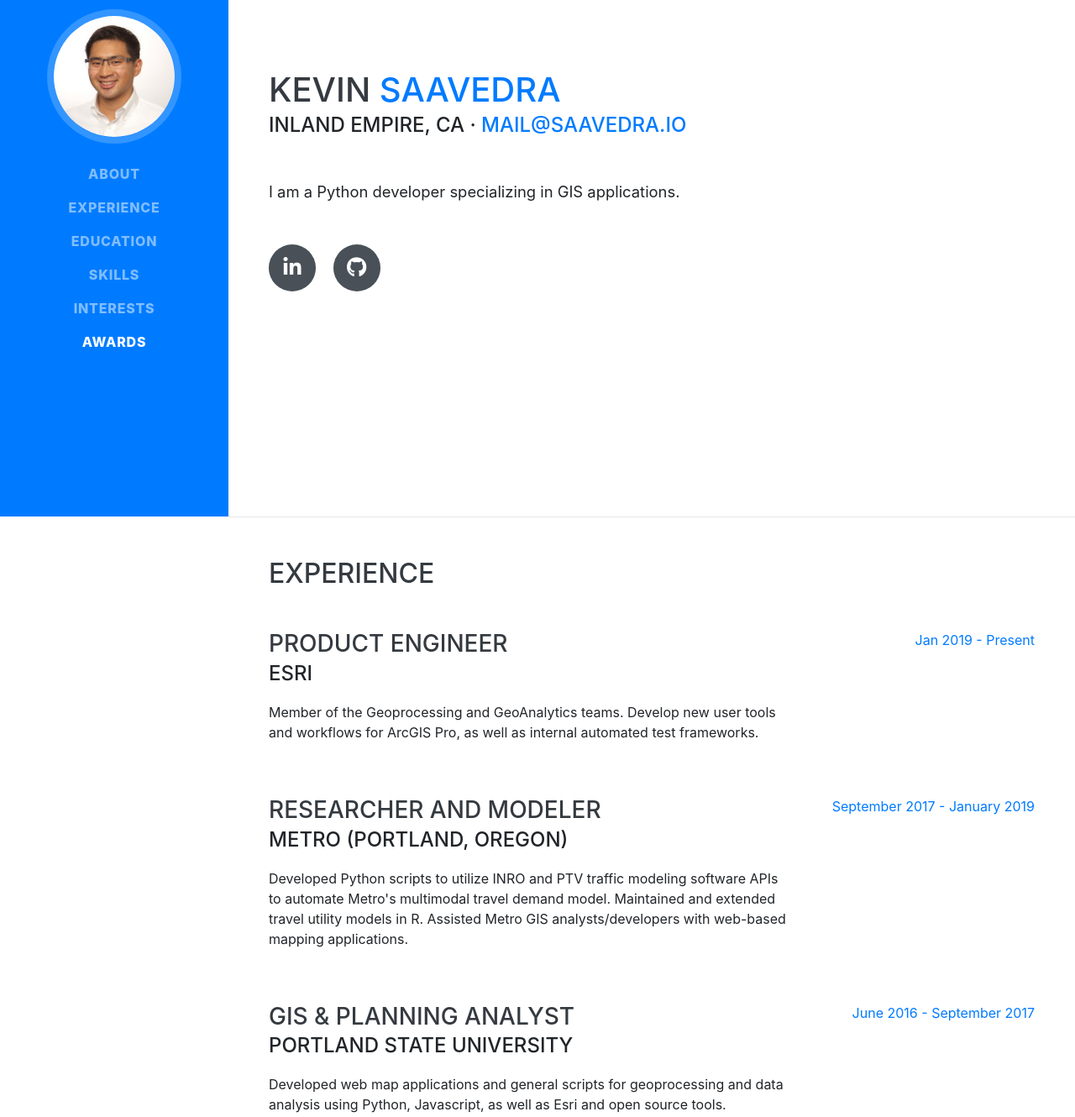
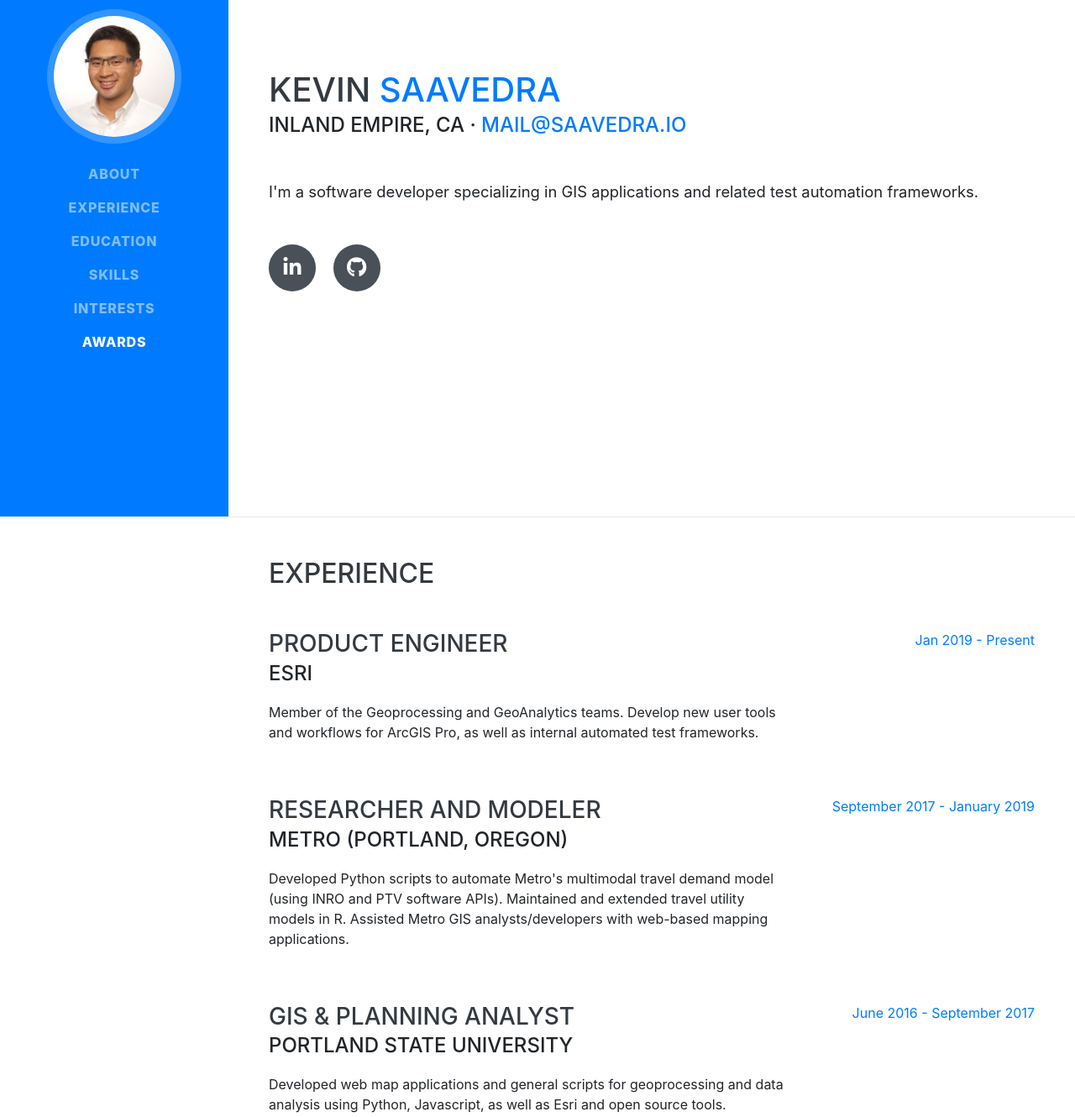
Before and after one commit to saashimi/ks_gh_pages, a website with bundled scripts: page index.html in a window 1280 px wide. Shown: the part 185-1515 px from the top of the page at 84% size. Built offline with nearby package versions, Linux system fonts and the light colour scheme; a web font is replaced by a local one.

Commit message:
More body text fixes.

```diff
--- a/index.html
+++ b/index.html
@@ -69,7 +69,7 @@
         <div class="subheading mb-5">Inland Empire, CA ·
           <a href="mailto:mail@saavedra.io">mail@saavedra.io</a>
         </div>
-        <p class="lead mb-5">I am a Python developer specializing in GIS applications.</p>
+        <p class="lead mb-5">I'm a software developer specializing in GIS applications and related test automation frameworks.</p>
         <div class="social-icons">
           <a href="https://www.linkedin.com/in/kevinmsaavedra/">
             <i class="fab fa-linkedin-in"></i>
@@ -102,7 +102,7 @@
           <div class="resume-content">
             <h3 class="mb-0">Researcher and Modeler</h3>
             <div class="subheading mb-3">Metro (Portland, Oregon)</div>
-            <p>Developed Python scripts to utilize INRO and PTV traffic modeling software APIs to automate Metro's multimodal travel demand model.  Maintained and extended travel utility models in R.  Assisted Metro GIS analysts/developers with web-based mapping applications.</p>
+            <p>Developed Python scripts to automate Metro's multimodal travel demand model (using INRO and PTV software APIs).  Maintained and extended travel utility models in R.  Assisted Metro GIS analysts/developers with web-based mapping applications.</p>
           </div>
           <div class="resume-date text-md-right">
             <span class="text-primary">September 2017 - January 2019</span>
```
